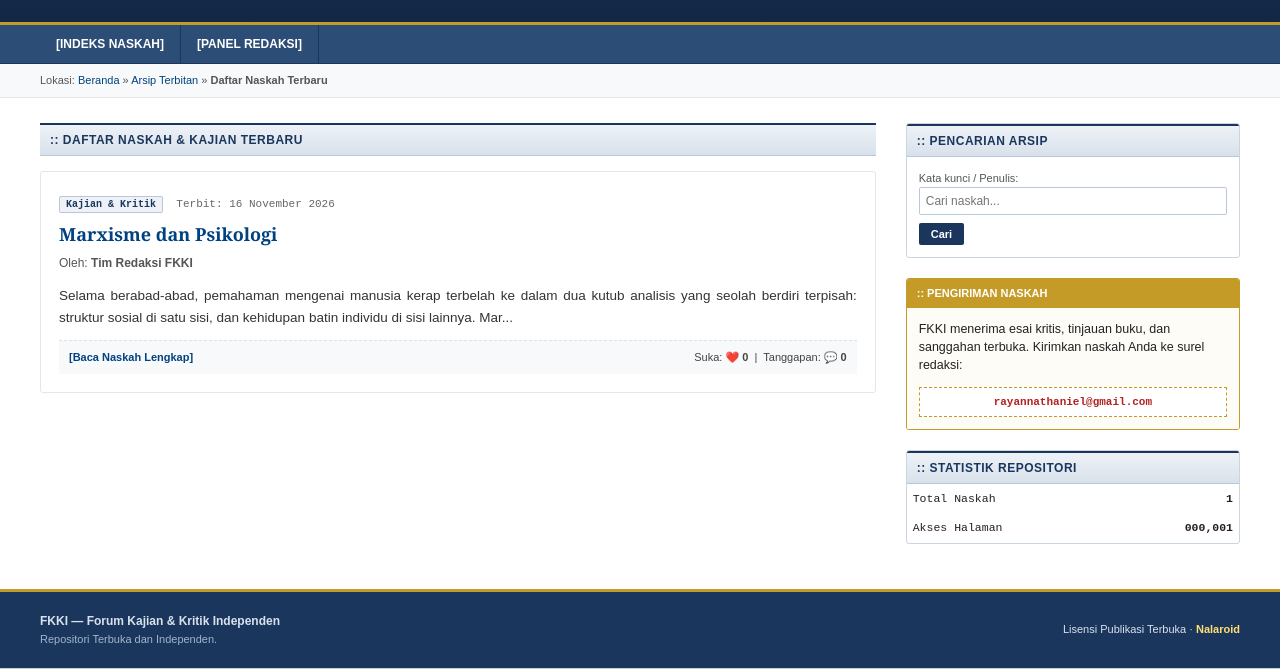
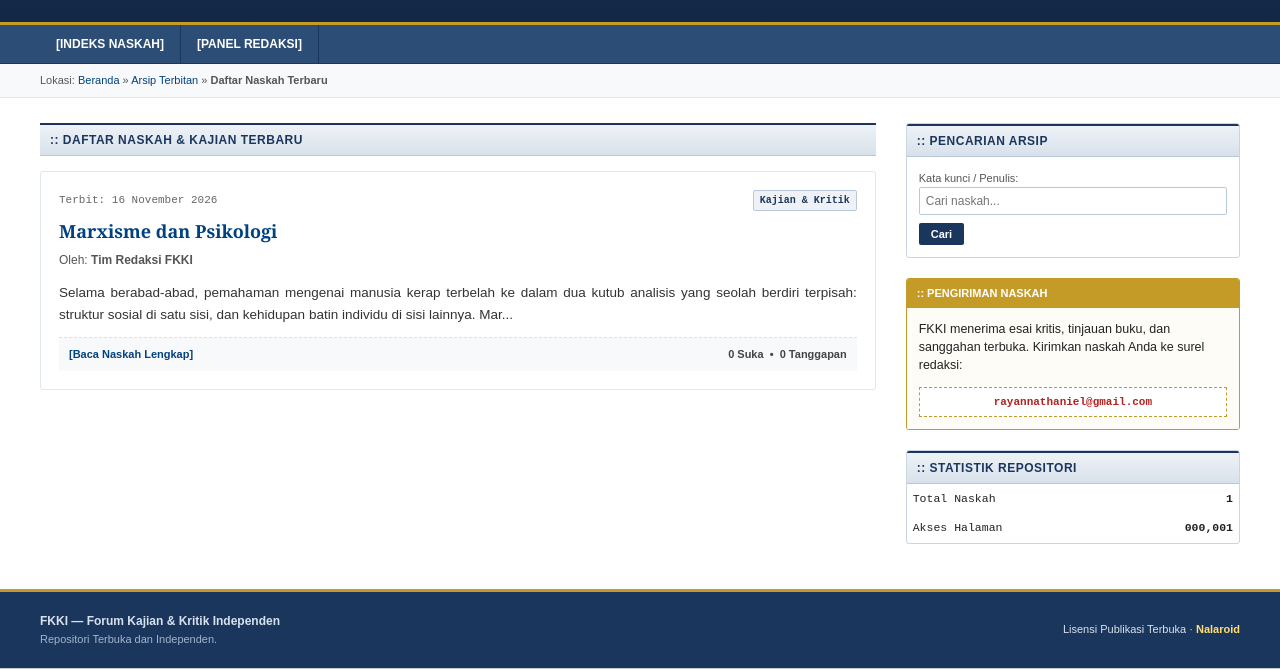
Before and after one commit to rayannath/FKKI, a plain HTML site: page index.html in a window 1280 px wide. Shown: the part 149-818 px from the top of the page. Drawn offline with Linux system fonts and the light colour scheme.

Commit message:
Update index.html

```diff
--- a/index.html
+++ b/index.html
@@ -229,20 +229,25 @@
 
             let html = '';
             paginatedItems.forEach(art => {
-                // Ambil data interaksi like & komentar dari localStorage artikel terkait
+                // Ambil statistik real-time dari localStorage berdasarkan slug artikel
                 const stats = JSON.parse(localStorage.getItem('fkki_stats_' + art.slug) || '{"likes": 0, "comments": 0}');
 
                 html += `
                     <article class="article-item">
-                        <span class="tag-kategori">${art.category || 'Kajian & Kritik'}</span> &nbsp;
-                        <span style="font-family: Courier New, monospace; font-size: 11px; color: #666;">Terbit: ${art.date}</span>
+                        <div style="display: flex; justify-content: space-between; align-items: center; margin-bottom: 5px;">
+                            <span style="font-family: Courier New, monospace; font-size: 11px; color: #666;">Terbit: ${art.date}</span>
+                            <!-- KATEGORI DI SEBELAH KANAN -->
+                            <span class="tag-kategori">${art.category || 'Kajian & Kritik'}</span>
+                        </div>
+
                         <h2 class="article-title"><a href="/pages/${art.slug}.html">${art.title}</a></h2>
                         <div class="article-meta">Oleh: <b>${art.author}</b></div>
                         <p class="article-abstract">${art.excerpt}</p>
+
                         <div class="article-footer-links">
                             <div><a href="/pages/${art.slug}.html"><b>[Baca Naskah Lengkap]</b></a></div>
-                            <div style="color: #444444;">
-                                Suka: <b>❤️ ${stats.likes}</b> &nbsp;|&nbsp; Tanggapan: <b>💬 ${stats.comments}</b>
+                            <div style="color: #444444; font-weight: bold;">
+                                ${stats.likes} Suka &nbsp;&bull;&nbsp; ${stats.comments} Tanggapan
                             </div>
                         </div>
                     </article>
```
